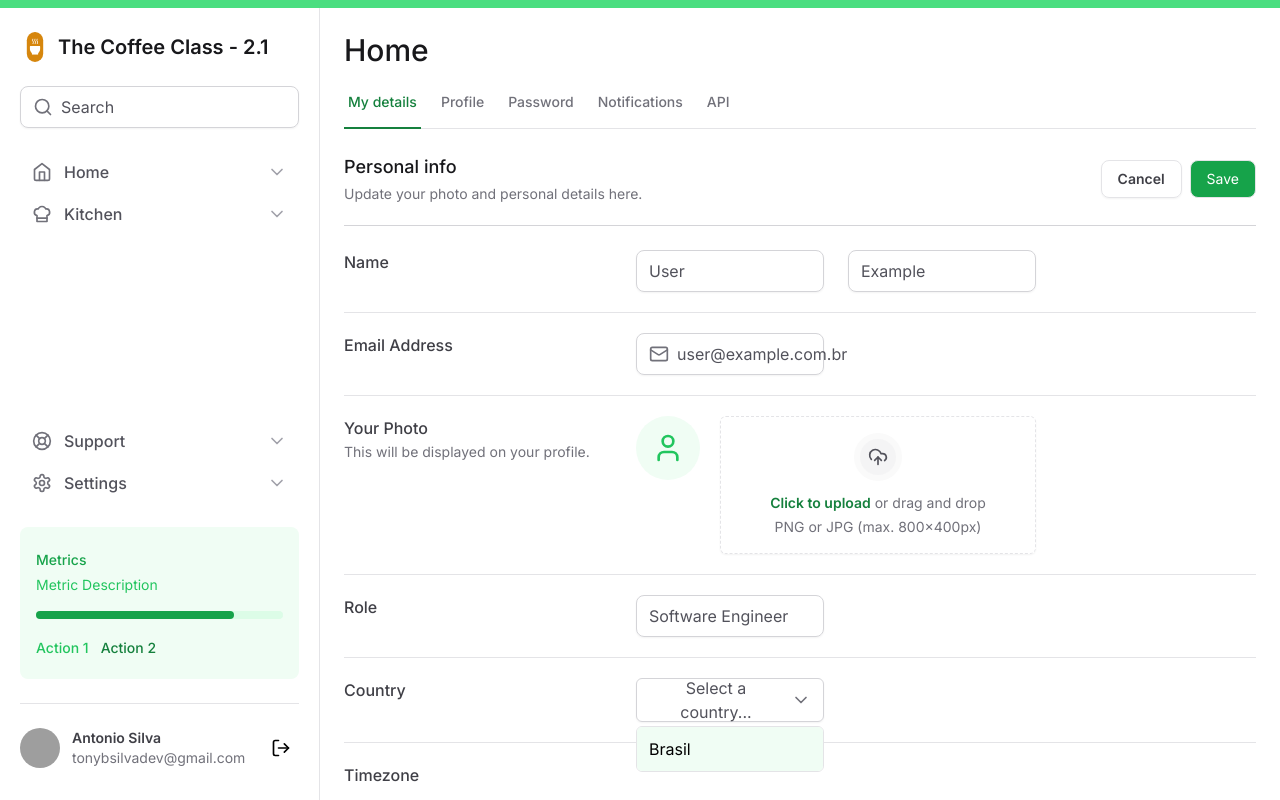
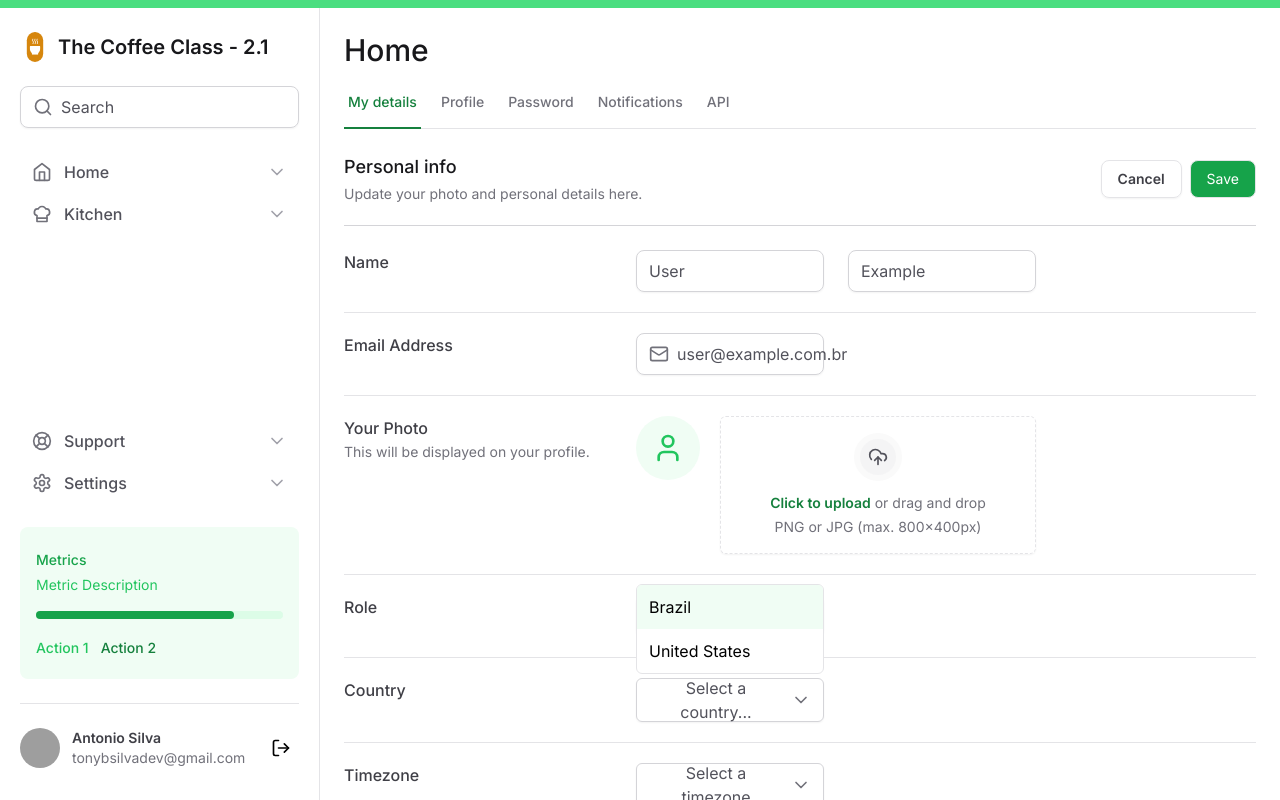
Before and after one commit to Asynnc/design-system-with-tailwind-ui, a Next.js app: page / in a window 1280 px wide. Both pictures are taken after a click on the button "Select a country...". Shown: the top 800 px of the page. Built offline with nearby package versions, Linux system fonts and the light colour scheme; grey boxes are pictures that could not be loaded.

Commit message:
chore: component select update

```diff
--- a/src/app/components/Form/Select/Select.tsx
+++ b/src/app/components/Form/Select/Select.tsx
@@ -1,16 +1,22 @@
 'use client'
 
 import * as SelectPrimitive from '@radix-ui/react-select'
-import { Check, ChevronDown } from 'lucide-react'
+import { ChevronDown } from 'lucide-react'
+import { ReactNode } from 'react'
 
-export function Select() {
+interface SelectProps {
+  children: ReactNode
+  placeholder: string
+}
+
+export function Select({ children, placeholder }: SelectProps) {
   return (
     <div>
       <SelectPrimitive.Root>
         <SelectPrimitive.Trigger className="flex h-11 w-full items-center justify-between gap-2 rounded-md border border-zinc-300 px-3 py-2 shadow-sm data-[placeholder]:text-zinc-600">
           <SelectPrimitive.Value
             className="text-black"
-            placeholder={'Select a country...'}
+            placeholder={placeholder}
           />
           <SelectPrimitive.Icon>
             <ChevronDown className="h-5 w-5 text-zinc-500" />
@@ -23,20 +29,7 @@
             className="z-10 w-[var(--radix-select-trigger-width)] overflow-hidden rounded-md border border-zinc-200 bg-white"
             sideOffset={4}
           >
-            <SelectPrimitive.Viewport>
-              <SelectPrimitive.Item
-                value="br"
-                className="flex items-center justify-between gap-2 px-3 py-2.5 outline-none data-[highlighted]:bg-green-50"
-              >
-                <SelectPrimitive.ItemText className="text-black">
-                  {' '}
-                  Brasil{' '}
-                </SelectPrimitive.ItemText>
-                <SelectPrimitive.ItemIndicator>
-                  <Check className="h-4 w-4 text-green-500" />
-                </SelectPrimitive.ItemIndicator>
-              </SelectPrimitive.Item>
-            </SelectPrimitive.Viewport>
+            <SelectPrimitive.Viewport>{children}</SelectPrimitive.Viewport>
           </SelectPrimitive.Content>
         </SelectPrimitive.Portal>
       </SelectPrimitive.Root>
--- /dev/null
+++ b/src/app/components/Form/Select/SelectItem.tsx
@@ -0,0 +1,24 @@
+'use client'
+
+import * as SelectPrimitive from '@radix-ui/react-select'
+import { Check } from 'lucide-react'
+
+type SelectItemProps = SelectPrimitive.SelectItemProps & {
+  text: string
+}
+
+export function SelectItem({ text, ...props }: SelectItemProps) {
+  return (
+    <SelectPrimitive.Item
+      className="flex items-center justify-between gap-2 px-3 py-2.5 outline-none data-[highlighted]:bg-green-50"
+      {...props}
+    >
+      <SelectPrimitive.ItemText className="text-black">
+        {text}
+      </SelectPrimitive.ItemText>
+      <SelectPrimitive.ItemIndicator>
+        <Check className="h-4 w-4 text-green-500" />
+      </SelectPrimitive.ItemIndicator>
+    </SelectPrimitive.Item>
+  )
+}
--- a/src/app/page.tsx
+++ b/src/app/page.tsx
@@ -6,6 +6,7 @@
 import { Divider } from './components/Sidebar/Divider'
 import * as FileInput from './components/Form/FileInput'
 import { Select } from './components/Form/Select/Select'
+import { SelectItem } from './components/Form/Select/SelectItem'
 
 export default function Home() {
   return (
@@ -132,7 +133,10 @@
               Country
             </label>
             <div className="grid grid-cols-2 gap-6">
-              <Select />
+              <Select placeholder="Select a country...">
+                <SelectItem value="br" text="Brazil" />
+                <SelectItem value="us" text="United States" />
+              </Select>
             </div>
           </div>
           <Divider />
@@ -143,7 +147,15 @@
             >
               Timezone
             </label>
-            <div className="grid grid-cols-2 gap-6"></div>
+            <div className="grid grid-cols-2 gap-6">
+              <Select placeholder="Select a timezone">
+                <SelectItem
+                  value="pst"
+                  text="Pacific Standard Time (UTC-08:00)"
+                />
+                <SelectItem value="asp" text="America Sao Paulo (UTC-03:00)" />
+              </Select>
+            </div>
           </div>
           <Divider />
           <div className="grid grid-cols-form gap-3">
```
